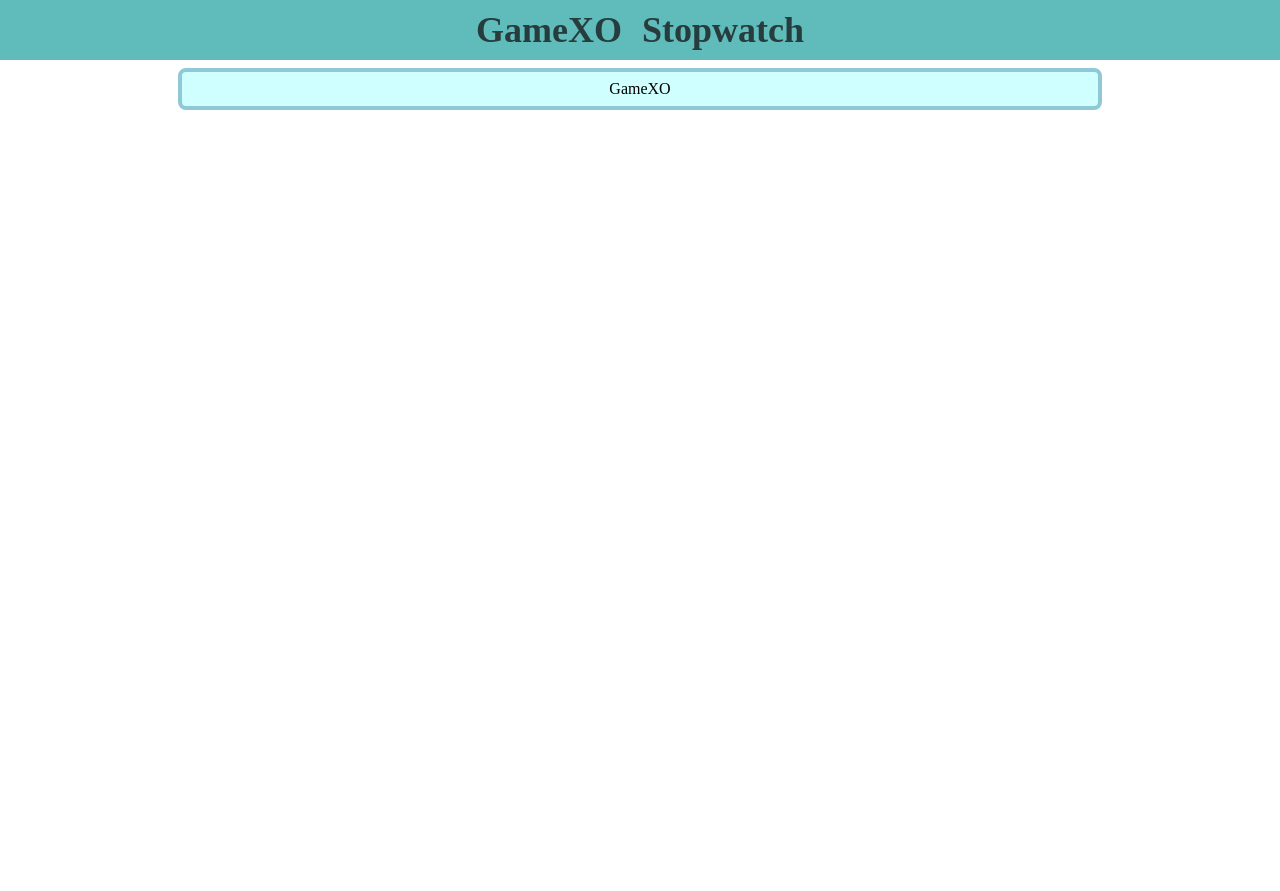
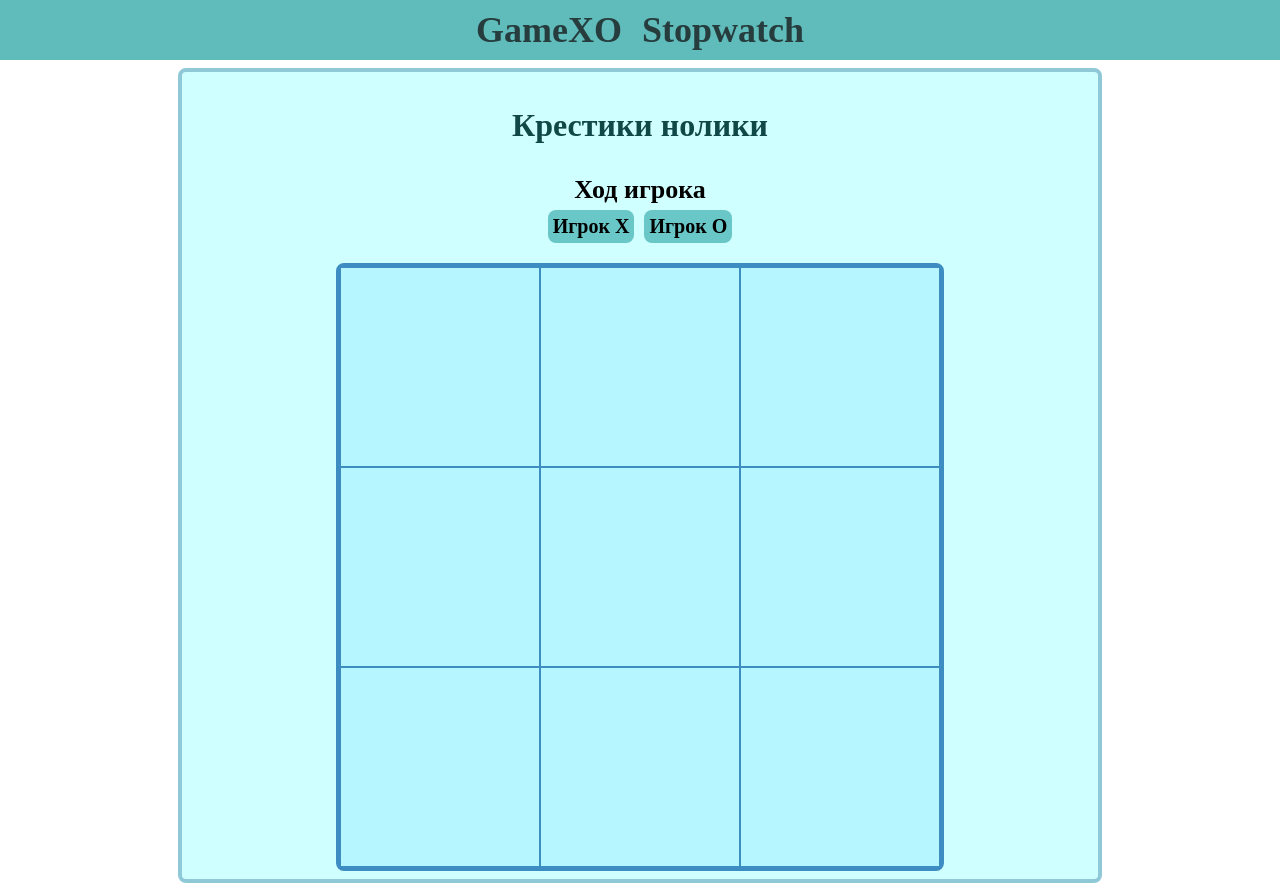
Before and after one commit to LenkaDEA/funny-components, a React (Vite) app: page /GameXO in a window 1280 px wide. Before the commit the page ends 800 px from the top, so only its background shows below. Built offline with nearby package versions, Linux system fonts and the light colour scheme.

Commit message:
feat: add gameXO

```diff
--- /dev/null
+++ b/src/pages/GameXO/GameXO.module.scss
@@ -0,0 +1,55 @@
+.game {
+    display: flex;
+    flex-direction: column;
+    align-items: center;
+
+    &__title {
+        font-size: xx-large;
+        color: rgb(16, 71, 71);
+    }
+
+    &__turn {
+        margin: 5px;
+        font-size: 26px;
+        font-weight: 600;
+    }
+
+    &__players {
+        display: flex;
+        gap: 10px;
+
+        &_name {
+            margin-top: 0px;
+            padding: 5px;
+            font-size: 20px;
+            font-weight: 600;
+            background-color: rgb(105, 199, 199);
+            border-radius: 8px;
+        }
+    }
+
+    &__fild {
+        width: 600px;
+        height: 600px;
+
+        display: grid;
+        grid-template-columns: 200px 200px 200px;
+        grid-template-rows: 200px 200px 200px;
+
+
+        background-color: rgb(255, 255, 255);
+        border: 4px solid rgb(62, 141, 194);
+        border-radius: 8px;
+
+        &_button {
+
+            background-color: rgb(181, 246, 255);
+            border: 1px solid rgb(62, 141, 194);
+
+            &:hover {
+                background-color: rgb(222, 248, 255);
+            }
+        }
+    }
+
+}
--- a/src/pages/GameXO/GameXO.tsx
+++ b/src/pages/GameXO/GameXO.tsx
@@ -1,7 +1,59 @@
 import type React from "react";
 
+import styles from "./GameXO.module.scss";
+import { useState } from "react";
+
+type fildItemType = {
+    id: number,
+    state: string | null
+}
+
+const fildItems: fildItemType[] = [
+    { id: 0, state: null },
+    { id: 1, state: null },
+    { id: 2, state: null },
+    { id: 3, state: null },
+    { id: 4, state: null },
+    { id: 5, state: null },
+    { id: 6, state: null },
+    { id: 7, state: null },
+    { id: 8, state: null },
+];
+
 const GameXO: React.FC = () => {
-    return <>GameXO</>
+    const [fild, setFild] = useState(fildItems);
+
+    const handleClick = (id: number) => {
+        console.log('click', id);
+
+        const copyFild = fild.map(item => item);
+        copyFild.map((item) => {
+            if (item.id === id) item.state = "Q";
+        });
+
+        setFild(copyFild);
+    }
+
+    return (<div className={styles.game}>
+        <h2 className={styles.game__title}>Крестики нолики</h2>
+
+        <p className={styles.game__turn}>Ход игрока</p>
+        <div className={styles.game__players}>
+            <p className={styles.game__players_name}>Игрок X</p>
+            <p className={styles.game__players_name}>Игрок O</p>
+        </div>
+
+        <div className={styles.game__fild}>
+            {fild.map(item =>
+                <button
+                    key={item.id}
+                    className={styles.game__fild_button}
+                    onClick={() => { handleClick(item.id) }}
+                >
+                    {item.state}
+                </button>)}
+        </div>
+    </div>);
 };
 
 export default GameXO;
--- a/src/styles/styles.scss
+++ b/src/styles/styles.scss
@@ -22,9 +22,6 @@ main {
     padding: 8px;
     width: 900px;
 
-    display: flex;
-    justify-content: center;
-
     background-color: rgb(208, 255, 255);
     border: 4px solid rgb(143, 200, 214);
     border-radius: 8px;
```
